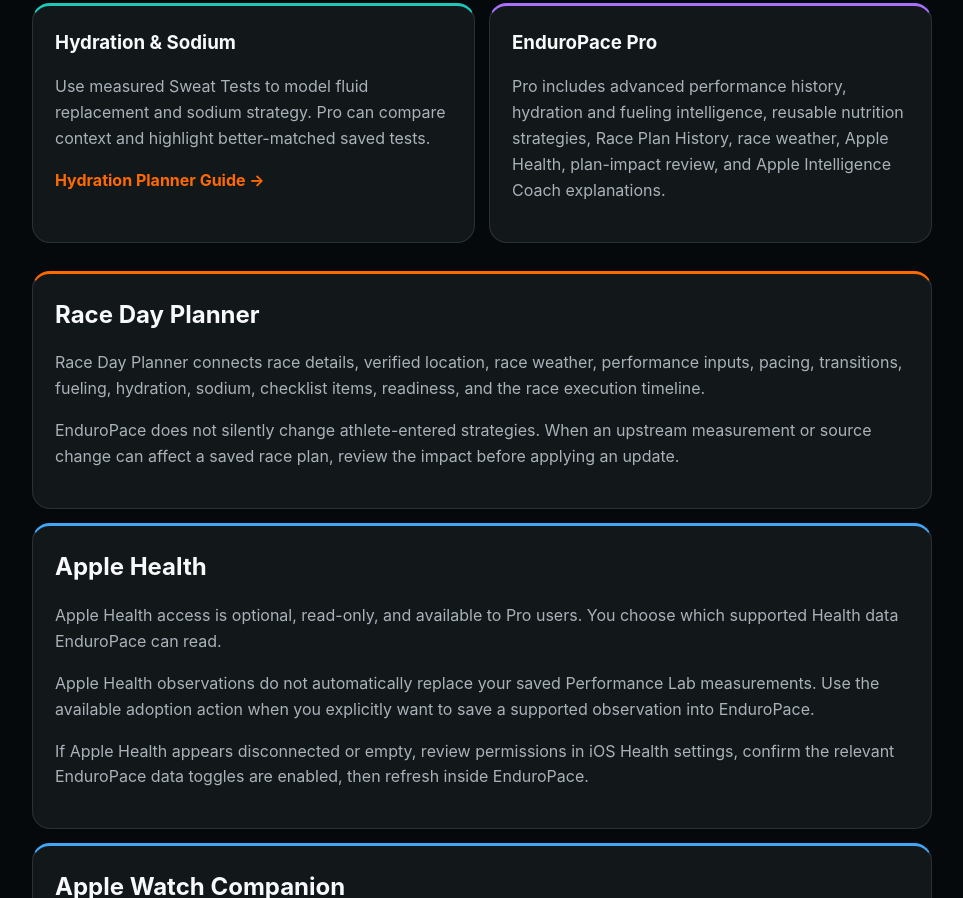
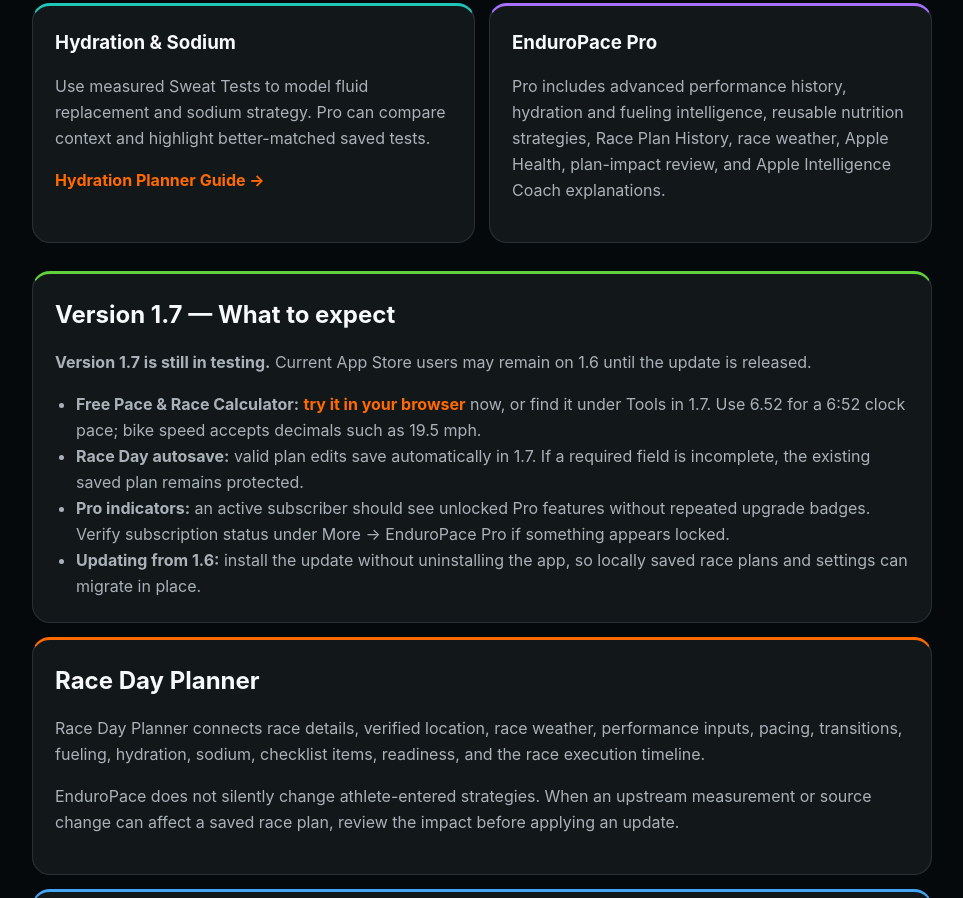
Before and after one commit to mmagriGH/enduropace-site, a plain HTML site: page support.html in a window 1280 px wide. Shown: the part 1007-1905 px from the top of the page, without its empty margins (158-1121 px from the left). Drawn offline with Linux system fonts and the light colour scheme.

Commit message:
site: update support guidance for 1.7 preview, auto-save and Pro status

```diff
--- a/support.html
+++ b/support.html
@@ -3,7 +3,7 @@
 <head>
   <meta charset="UTF-8" />
   <meta name="viewport" content="width=device-width, initial-scale=1.0" />
-  <meta name="description" content="Support and troubleshooting for EnduroPace 1.6, EnduroPace Pro, Apple Health, Apple Intelligence Coach, race weather, Race Day Planner, Performance Lab, hydration, fueling, and subscriptions." />
+  <meta name="description" content="EnduroPace support for the current 1.6 app and upcoming 1.7 update, including Pace &amp; Race Calculator, automatic Race Day Plan saving, Pro access, Apple Health, Watch, nutrition and privacy." />
   <title>Support | EnduroPace</title>
   <style>
     :root {
@@ -212,7 +212,7 @@
   </header>
 
   <main>
-    <span class="version-badge">Version 1.6 Support</span>
+    <span class="version-badge">Version 1.6 · 1.7 Preview</span>
     <h1>Need help?</h1>
     <p>Help with EnduroPace, EnduroPace Pro, connected data, subscriptions, and race planning.</p>
 
@@ -256,6 +256,17 @@
         <p>Pro includes advanced performance history, hydration and fueling intelligence, reusable nutrition strategies, Race Plan History, race weather, Apple Health, plan-impact review, and Apple Intelligence Coach explanations.</p>
       </section>
     </div>
+
+    <section class="card green">
+      <h2>Version 1.7 — What to expect</h2>
+      <p><strong>Version 1.7 is still in testing.</strong> Current App Store users may remain on 1.6 until the update is released.</p>
+      <ul class="release-list">
+        <li><strong>Free Pace &amp; Race Calculator:</strong> <a href="pace-calculator.html">try it in your browser</a> now, or find it under Tools in 1.7. Use 6.52 for a 6:52 clock pace; bike speed accepts decimals such as 19.5 mph.</li>
+        <li><strong>Race Day autosave:</strong> valid plan edits save automatically in 1.7. If a required field is incomplete, the existing saved plan remains protected.</li>
+        <li><strong>Pro indicators:</strong> an active subscriber should see unlocked Pro features without repeated upgrade badges. Verify subscription status under More → EnduroPace Pro if something appears locked.</li>
+        <li><strong>Updating from 1.6:</strong> install the update without uninstalling the app, so locally saved race plans and settings can migrate in place.</li>
+      </ul>
+    </section>
 
     <section class="card orange">
       <h2>Race Day Planner</h2>
```
